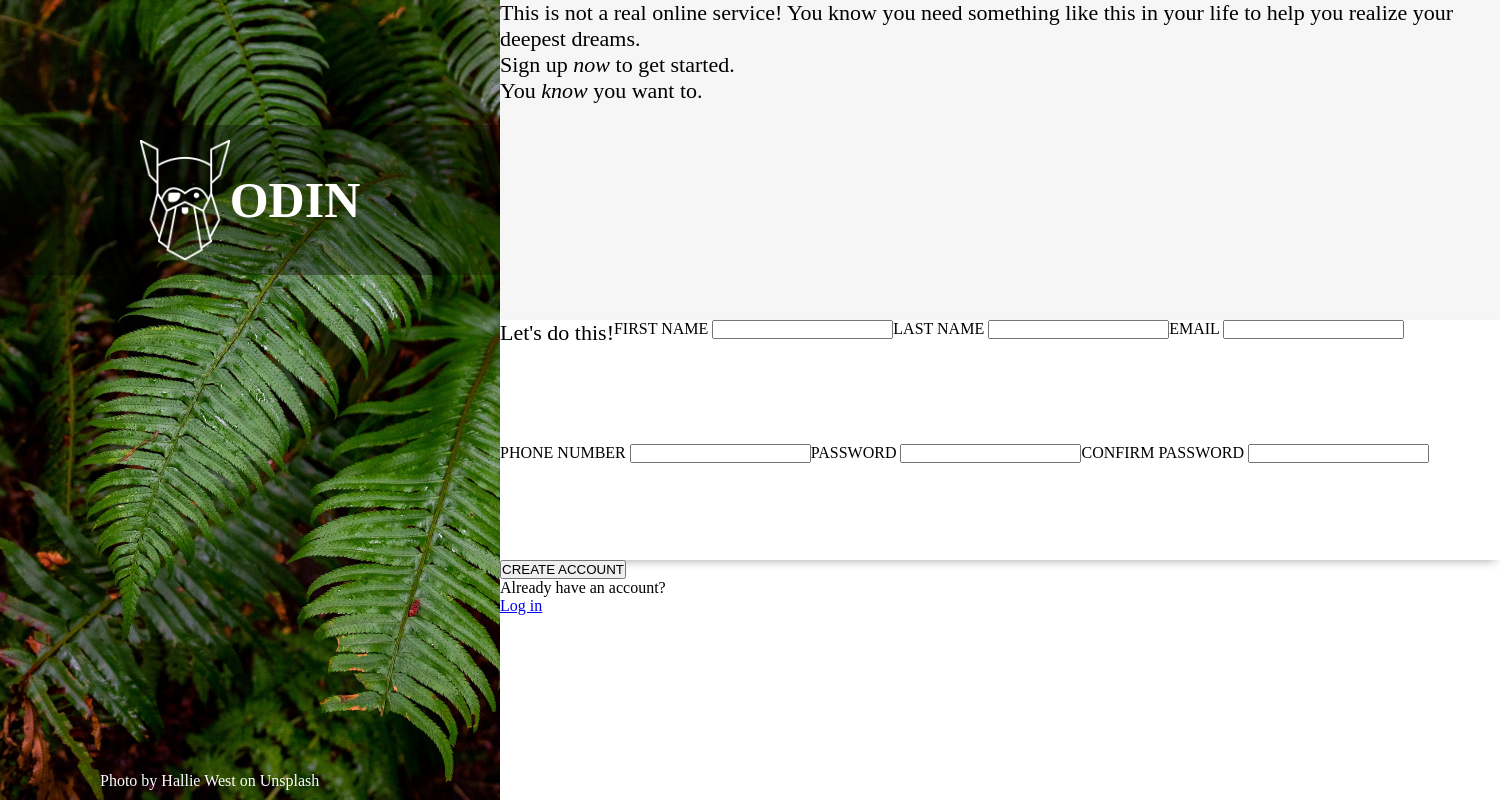
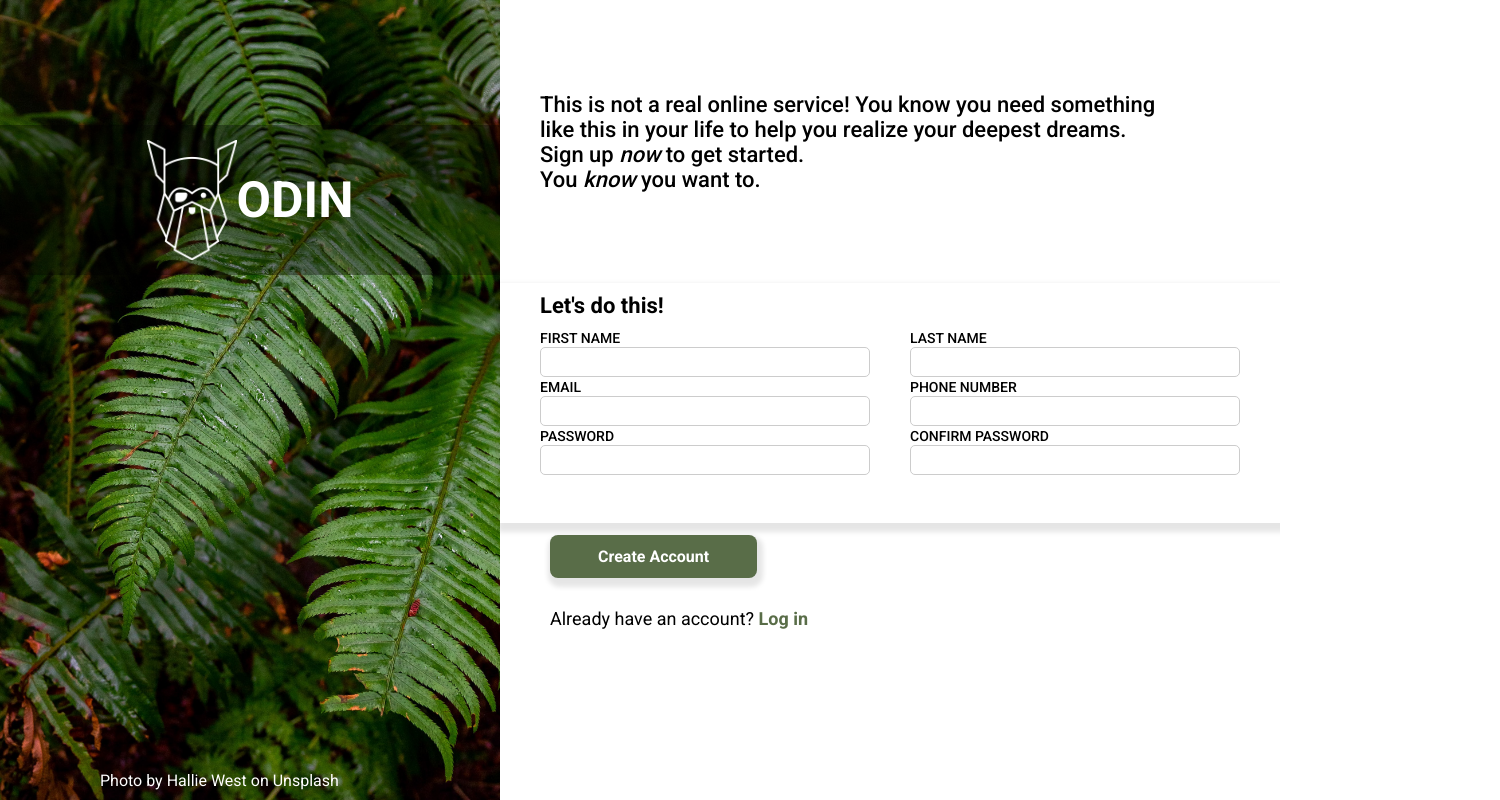
Before and after one commit to elfamosodemon/sign-up-form, a plain HTML site: page index.html in a window 1280 px wide. Shown: the whole page, 1500 px wide, since content can reach past the window. Drawn offline with Linux system fonts and the light colour scheme.

Commit message:
add style to button

```diff
--- /dev/null
+++ b/css/style.css
@@ -0,0 +1,150 @@
+        @import url('https://fonts.googleapis.com/css2?family=Roboto:wght@400;500;700&display=swap');
+        * {
+            margin: 0px;
+            padding: 0px;
+            box-sizing: border-box;
+            font-family: 'Roboto', sans-serif;
+        }
+
+        body {
+            display: flex;
+        }
+
+        .picture {
+            background-image: url(/imgs/halie-west-25xggax4bSA-unsplash.jpg);
+            background-size: cover;
+            height: 100vh;
+            width: 500px;
+            display: flex;
+            color: white;
+            gap: 10px;
+        }
+
+        .odin-logo {
+            display: flex;
+            position: relative;
+            bottom: 200px;
+            align-self: center;
+            height: 150px;
+            width: 500px;
+            background-color: rgba(0, 0, 0, 0.35);
+            justify-content: center;
+        }
+
+        .odin-icon {
+            align-self: center;
+            width: 90px;
+        }
+
+        .img-info {
+            position: absolute;
+            align-self: flex-end;
+            margin-bottom: 10px;
+            left: 100px;
+        }
+
+        .odin {
+            align-self: center;
+            font-size: 50px;
+        }
+
+        .sign-up {
+            display: flex;
+            flex-direction: column;
+            justify-content: space-evenly;
+        }
+
+        .sign-up p {
+            padding-left: 40px;
+            font-size: 22px;
+            font-weight: 500;
+        }
+
+        .form-info {
+            padding: 20px 40px 10px;
+            background-color: white;
+            height: 30vh;
+        }
+
+        .title {
+            position: relative;
+            bottom: 10px;
+            font-weight: 600;
+            font-size: 22px;
+        }
+
+        .form-info form .user-details {
+            display: flex;
+            flex-wrap: wrap;
+            justify-content: space-between;
+        }
+
+        form .user-details .input-box {
+            width: calc(100% / 2 - 20px);
+        }
+
+        .user-details .input-box input {
+            height: 30px;
+            width: 100%;
+            border-radius: 5px;
+            outline: 1;
+            border: 1;
+            border: 1px solid #ccc;
+            transition: all 0.3 ease;
+        }
+
+        .user-details .input-box input:focus,
+        .user-details .input-box input:focus {
+            border-color: #9EB1EA;
+        }
+
+        label {
+            font-size: 14px;
+            font-weight: 500;
+        }
+
+        .form-box {
+            box-shadow: 2px 5px 5px 4px rgba(0, 0, 0, 0.1);
+        }
+
+        .message {
+            font-size: 13px;
+            color: red;
+            position: absolute;
+            top: 595px;
+        }
+
+        .button {
+            margin-left: 50px;
+            position: relative;
+            bottom: 80px;
+        }
+
+        button {
+            border: none;
+            background-color: #596D48;
+            padding: 12px 48px;
+            border-radius: 8px;
+            box-shadow: 2px 5px 5px 4px rgba(0, 0, 0, 0.1);
+            cursor: pointer;
+            color: white;
+            font-weight: 700;
+            font-size: 16px;
+        }
+
+        .log-in {
+            margin-top: 30px;
+            position: relative;
+            right: 40px;
+        }
+
+        .log-in p {
+            font-size: 18px;
+            font-weight: 300;
+        }
+
+        .log-in a {
+            color: #596D48;
+            font-weight: 600;
+            text-decoration: none;
+        }
--- a/index.html
+++ b/index.html
@@ -6,7 +6,8 @@
     <meta http-equiv="X-UA-Compatible" content="IE=edge">
     <meta name="viewport" content="width=device-width, initial-scale=1.0">
     <link href="https://fonts.googleapis.com/css2?family=Poppins:wght@200;300;400;500;600;700&display=swap" rel="stylesheet">
-    <link rel="stylesheet" href="style.css">
+    <link rel="stylesheet" href="css/style.css">
+    <script defer src="script.js"></script>
     <title>Sign-Up Project</title>
 </head>
 
@@ -19,51 +20,53 @@
         <span class="img-info">Photo by Hallie West on Unsplash</span>
     </section>
     <section class="sign-up">
-        <div class="text">
-            <p>This is not a real online service! You know you need something like this in your life to help you realize your deepest dreams. <br>Sign up <em>now</em> to get started. </p>
-            <p>You <em>know</em> you want to.</p>
-        </div>
+        <p>This is not a real online service! You know you need something <br>like this in your life to help you realize your deepest dreams. <br>Sign up <em>now</em> to get started.
 
-
+            <br> You <em>know</em> you want to.</p>
+        <div class="form-box">
             <div class="form-info">
-            <span class="lets-do-this">Let's do this!</span>
-            <form action="#"></form>
-            <div class="input">
+                <span class="title">Let's do this!</span>
+                <form id="form" action="#">
+                    <div class="user-details">
+                        <div class="input-box">
                             <label for="first-name">FIRST NAME</label>
                             <input type="text" name="first-name" id="first-name" required>
                         </div>
 
-            <div class="input-first-name">
+                        <div class="input-box">
                             <label for="last-name">LAST NAME</label>
-                <input type="text" name="last-name" id="last-name">
+                            <input type="text" name="last-name" id="last-name" required>
                         </div>
 
-            <div class="input">
+                        <div class="input-box">
                             <label for="email">EMAIL</label>
                             <input type="email" name="email" id="email" required>
                         </div>
 
-            <div class="input">
+                        <div class="input-box">
                             <label for="phone-number">PHONE NUMBER</label>
-                <input type="text" name="phone-number" id="phone-number" minlength="9" maxlength="9">
+                            <input type="text" name="phone-number" id="phone-number" minlength="9" maxlength="9" required>
                         </div>
 
-            <div class="input">
+                        <div class="input-box">
                             <label for="password">PASSWORD</label>
-                <input type="password" name="passwor" id="passwor" required>
+                            <input type="password" name="passwor" id="password" required>
                         </div>
 
-            <div class="input">
+                        <div class="input-box">
                             <label for="confirm-password">CONFIRM PASSWORD</label>
                             <input type="password" name="confirm-password" id="confirm-password" required>
                         </div>
+                        <span id="error" class="message"></span>
+                    </div>
+
             </div>
         </div>
-        <div class="button"><button type="submit">CREATE ACCOUNT</button>
+        <div class="button"><button type="submit">Create Account</button>
+
+            <div class="log-in">
+                <p>Already have an account? <a href="#">Log in</a></p>
                 </form>
-            <div class="log-in">
-                <p>Already have an account?</p><a href="#">Log in</a>
-            </div>
     </section>
 </body>
 
--- a/style.css
+++ /dev/null
@@ -1,78 +0,0 @@
-        * {
-            margin: 0px;
-            padding: 0px;
-            box-sizing: border-box;
-        }
-
-        body {
-            display: flex;
-        }
-
-        .picture {
-            background-image: url(/imgs/halie-west-25xggax4bSA-unsplash.jpg);
-            background-size: cover;
-            height: 100vh;
-            width: 500px;
-            display: flex;
-            color: white;
-            gap: 10px;
-        }
-
-        .odin-logo {
-            display: flex;
-            position: relative;
-            bottom: 200px;
-            align-self: center;
-            height: 150px;
-            width: 500px;
-            background-color: rgba(0, 0, 0, 0.35);
-            justify-content: center;
-        }
-
-        .odin-icon {
-            align-self: center;
-            width: 90px;
-        }
-
-        .img-info {
-            position: absolute;
-            align-self: flex-end;
-            margin-bottom: 10px;
-            left: 100px;
-        }
-
-        .odin {
-            align-self: center;
-            font-size: 50px;
-        }
-
-        .sign-up {
-            display: flex;
-            flex-direction: column;
-        }
-
-        .text {
-            width: 1000px;
-            height: 40vh;
-            background-color: rgb(246, 246, 246);
-            font-size: 22px;
-        }
-
-        .form-info {
-            width: 1000px;
-            height: 30vh;
-            background-color: rgb(255, 255, 255);
-            box-shadow: 0 5px 10px -5px rgba(0, 0, 0, 0.384);
-            display: flex;
-            flex-flow: row wrap;
-        }
-
-        .button {
-            width: 1000px;
-            height: 30vh;
-        }
-
-        .lets-do-this {
-            font-size: 22px;
-            align-self: flex-start;
-        }
```
Lines whose indentation alone changed are shown as unchanged.
